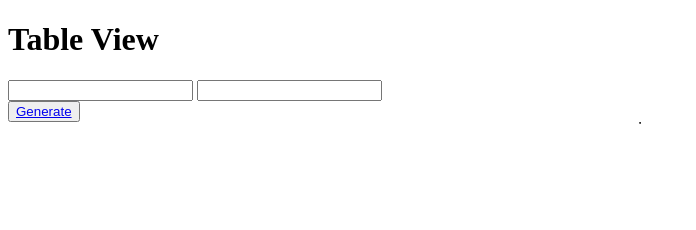
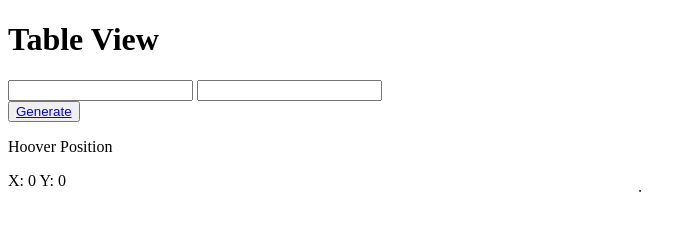
Before and after one commit to balpal4495/roomba-sim, a website: page table.html in a window 1280 px wide. Shown: the whole page, without its empty margins (0-696 px from the left). Drawn offline with nearby package versions, Linux system fonts and the light colour scheme.

```diff
--- a/js/grid.js
+++ b/js/grid.js
@@ -70,4 +70,6 @@
 
 const printHooverPosition = (hoover) => {
     console.log('hoover::', hoover);
+    $('#xPos').text(hoover.x);
+    $('#yPos').text(hoover.y);
 }
--- a/table.html
+++ b/table.html
@@ -13,6 +13,10 @@
     <h1>Table View</h1>
     <div> <input type="number" id="rowsInput" name="rowsInput"/> <input type="number" id="columnsInput"/> </div>
     <div><button id="tableGenerate"><a href="#">Generate </a></button></div>
+    <div id="hooverPosition">
+        <p>Hoover Position</p>
+        X: <span id="xPos">0</span>  Y: <span id="yPos">0</span>
+    </div>
     <table id="table" border="1" tabindex="1"></table>
     <script type="text/javascript" src="js/utils.js"></script>
     <script type="text/javascript" src="js/tableGenerate.js"></script>
```
